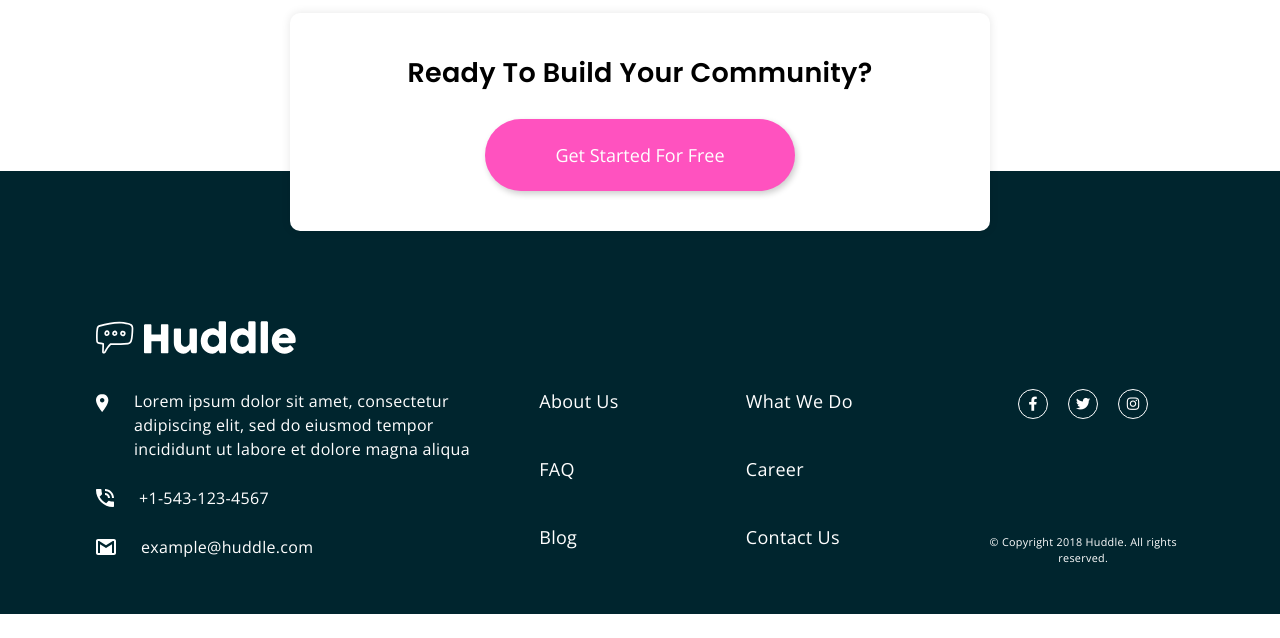
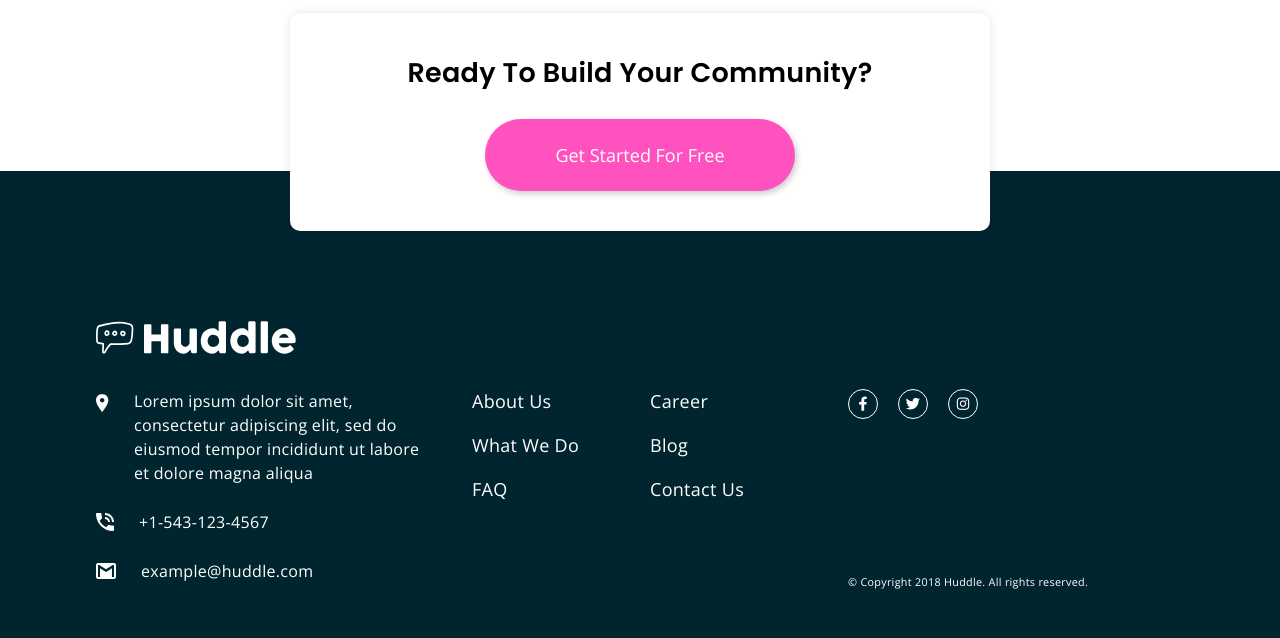
Before and after one commit to AbdullahiAA/huddle-landing-page-with-alternating-feature-blocks, a plain HTML site: page index.html in a window 1280 px wide. Shown: the part 2122-2760 px from the top of the page. Before the commit the page ends 2736 px from the top, so only its background shows below. Drawn offline with nearby package versions, Linux system fonts and the light colour scheme.

Commit message:
Desktop Version Completed

```diff
--- a/css/styles.scss
+++ b/css/styles.scss
@@ -209,13 +209,14 @@ footer {
         }
     }
 
-    .footer__links {
+    .footer__links-container {
         display: flex;
         flex-direction: column;
         align-items: flex-start;
         gap: 20px;
         margin-top: 60px;
         margin-bottom: 60px;
+        list-style: none;
 
         a {
             color: white;
@@ -368,36 +369,37 @@ footer {
         .footer__details {
             display: flex;
             gap: 40px;
-            // align-items: flex-start;
-            // color: $grayishBlue;
 
             & > * {
                 flex: 1;
             }
 
-            .footer__contacts {
-                flex: 2;
-
-            }
-
-            .footer__links {
+            .footer__links-container {
                 margin: 0;
                 flex-direction: row;
                 flex-wrap: wrap;
-                gap: 10px;
-                flex: 2;
+                gap: 20px;
+                justify-content: flex-start;
+                align-items: flex-start;
 
-                a {
+
+                li {
                     flex: 1 1 calc(50% - 20px);
-                    // border: 1px solid;
+
+                    &:nth-child(1) { order: 1; }
+                    &:nth-child(2) { order: 3; }
+                    &:nth-child(3) { order: 5; }
+                    &:nth-child(4) { order: 2; }
+                    &:nth-child(5) { order: 4; }
+                    &:nth-child(6) { order: 6; }
                 }
             }
 
             .footer__last-column {
                 display: flex;
-                flex: 1;
                 flex-direction: column;
                 justify-content: space-between;
+                align-items: flex-start;
             }
 
         }
--- a/index.html
+++ b/index.html
@@ -108,12 +108,14 @@
           </p>
         </div>
         <div class="footer__links">
-          <a href="#">About Us</a>
-          <a href="#">What We Do</a>
-          <a href="#">FAQ</a>
-          <a href="#">Career</a>
-          <a href="#">Blog</a>
-          <a href="#">Contact Us</a>
+          <ul class="footer__links-container">
+            <li><a href="#">About Us</a></li>
+            <li><a href="#">What We Do</a></li>
+            <li><a href="#">FAQ</a></li>
+            <li><a href="#">Career</a></li>
+            <li><a href="#">Blog</a></li>
+            <li><a href="#">Contact Us</a></li>
+          </ul>
         </div>
         <div class="footer__last-column">
           <div class="footer__socials">
```
Also changed, not shown: css/styles.css, 1 other file.
